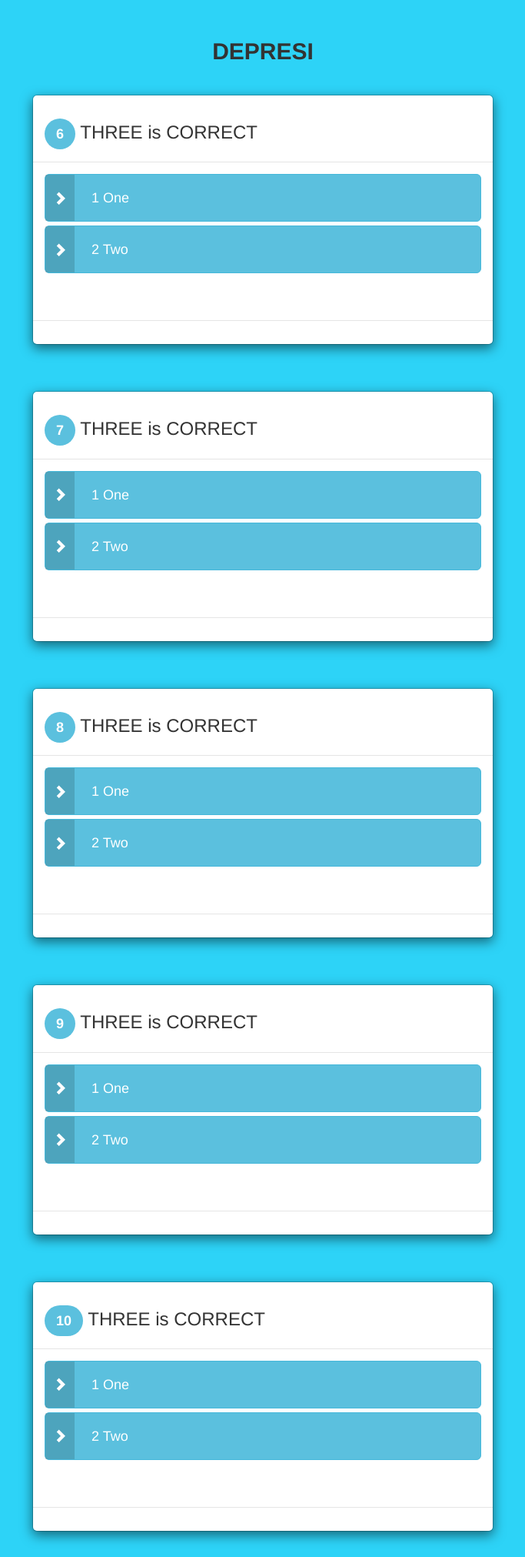
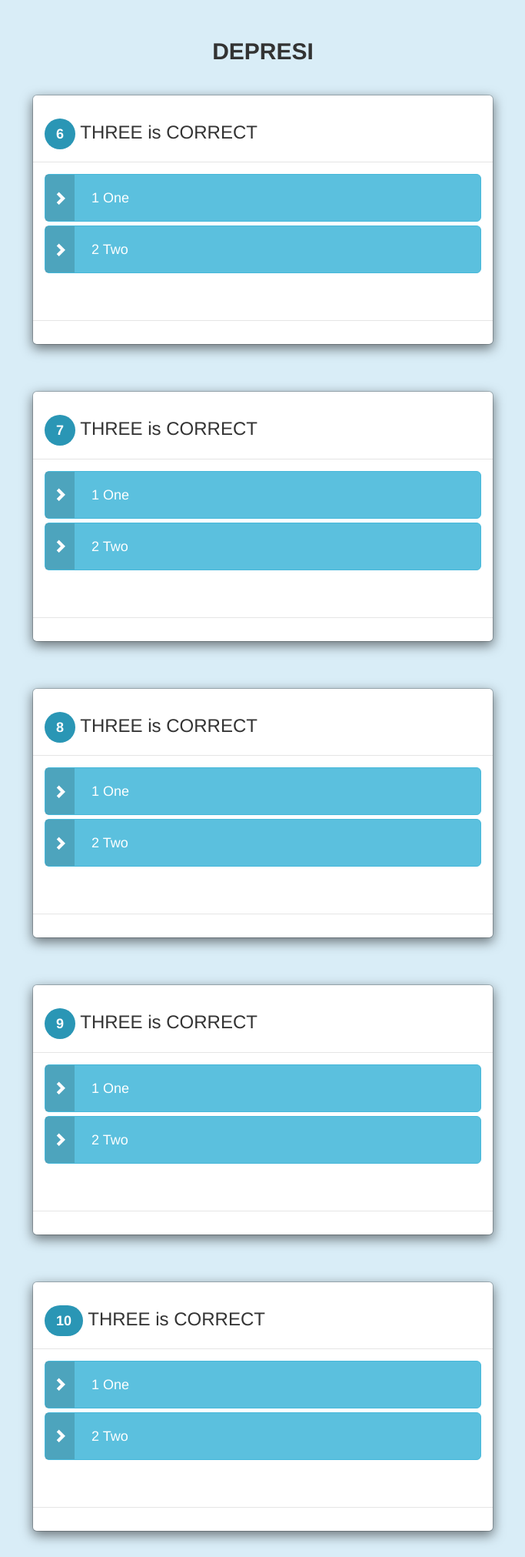
Before and after one commit to AnthonyAprian56/SISPAK, a plain HTML site: page sispak_template/sispak_template/pertanyaanDepresi2.html in a window 1280 px wide. Shown: the top 2023 px of the page at 77% size, without its empty margins (313-996 px from the left). Drawn offline with nearby package versions, Linux system fonts and the light colour scheme.

Commit message:
ganti bg

```diff
--- a/sispak_template/sispak_template/pertanyaanDepresi2.html
+++ b/sispak_template/sispak_template/pertanyaanDepresi2.html
@@ -20,7 +20,7 @@
 
 
     <!-- Main css -->
-    <link rel="stylesheet" href="css/pertanyaanDepresi.css">
+    <link rel="stylesheet" href="css/pertanyaan.css">
 
 </head>
 <body>
@@ -32,7 +32,7 @@
                     <div class="modal-dialog">
                             <div class="modal-content">
                               <div class="modal-header">
-                                  <h3><span class="label label-warning" style="background-color:#5BC0DE" id="qid">6</span> THREE is CORRECT</h3>
+                                  <h3><span class="label label-warning" style="background-color:#2A96B5" id="qid">6</span> THREE is CORRECT</h3>
                               </div>
                               <div class="modal-body">
                                   <div class="col-xs-3 col-xs-offset-5">
@@ -65,7 +65,7 @@
                     <div class="modal-dialog">
                             <div class="modal-content">
                               <div class="modal-header">
-                                  <h3><span class="label label-warning" style="background-color:#5BC0DE" id="qid">7</span> THREE is CORRECT</h3>
+                                  <h3><span class="label label-warning" style="background-color:#2A96B5" id="qid">7</span> THREE is CORRECT</h3>
                               </div>
                               <div class="modal-body">
                                   <div class="col-xs-3 col-xs-offset-5">
@@ -98,7 +98,7 @@
                 <div class="modal-dialog">
                         <div class="modal-content">
                           <div class="modal-header">
-                              <h3><span class="label label-warning" style="background-color:#5BC0DE" id="qid">8</span> THREE is CORRECT</h3>
+                              <h3><span class="label label-warning" style="background-color:#2A96B5" id="qid">8</span> THREE is CORRECT</h3>
                           </div>
                           <div class="modal-body">
                               <div class="col-xs-3 col-xs-offset-5">
@@ -132,7 +132,7 @@
             <div class="modal-dialog">
                     <div class="modal-content">
                       <div class="modal-header">
-                          <h3><span class="label label-warning" style="background-color:#5BC0DE" id="qid">9</span> THREE is CORRECT</h3>
+                          <h3><span class="label label-warning" style="background-color:#2A96B5" id="qid">9</span> THREE is CORRECT</h3>
                       </div>
                       <div class="modal-body">
                           <div class="col-xs-3 col-xs-offset-5">
@@ -166,7 +166,7 @@
         <div class="modal-dialog">
                 <div class="modal-content">
                   <div class="modal-header">
-                      <h3><span class="label label-warning" style="background-color:#5BC0DE" id="qid">10</span> THREE is CORRECT</h3>
+                      <h3><span class="label label-warning" style="background-color:#2A96B5" id="qid">10</span> THREE is CORRECT</h3>
                   </div>
                   <div class="modal-body">
                       <div class="col-xs-3 col-xs-offset-5">
```
Also changed, not shown: sispak_template/sispak_template/pertanyaanDepresi1.html (+6 -6 lines), sispak_template/sispak_template/pertanyaanPutusasa1.html (+1 -1 lines), sispak_template/sispak_template/pertanyaanPutusasa2.html (+1 -1 lines).
